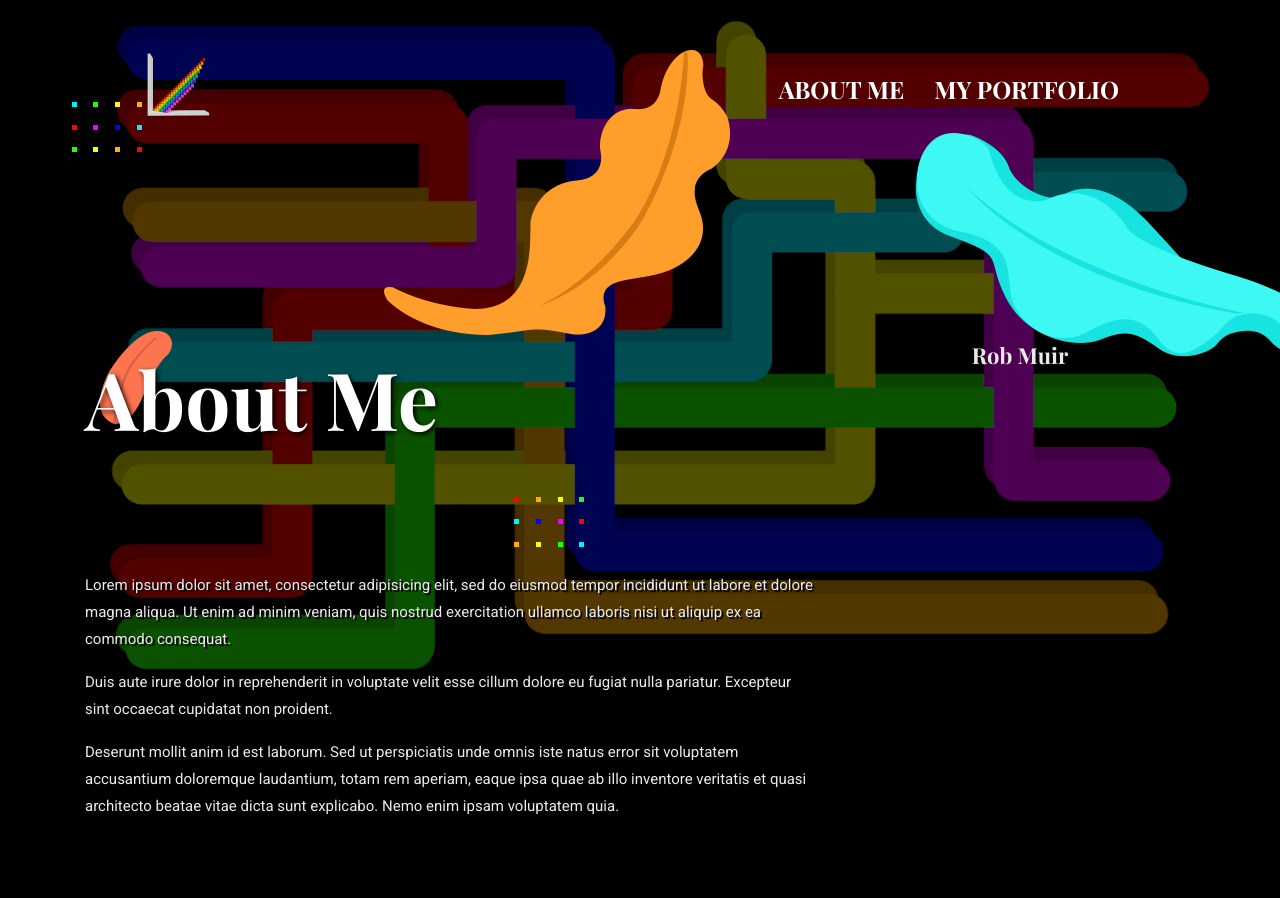
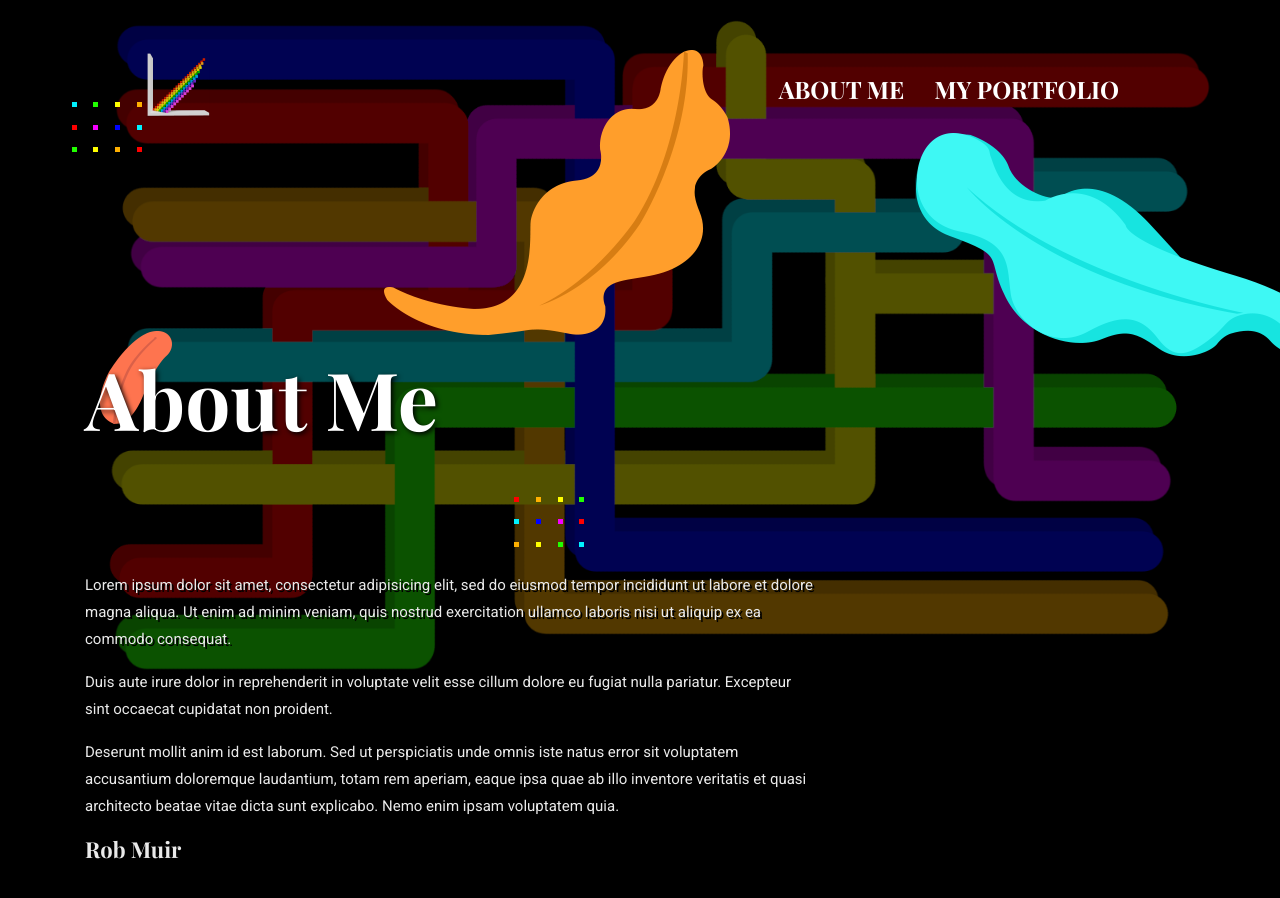
Before and after one commit to SpectralVectors/spectralvectors.github.io, a Jekyll site: the page built from _pages/about.md, in a window 1280 px wide and 900 px high. Built offline with Jekyll 4.4.1, drawn with Linux system fonts in a browser that asks for light colours.

Commit message:
Update about.html

```diff
--- a/_layouts/about.html
+++ b/_layouts/about.html
@@ -26,8 +26,6 @@ layout: default
     <div class="row">
       <div class="col-md-8">
         {{ content }}
-      </div>
-      <div class="col-md-4 text-center drag-lg-top">
         <h4>{{ page.author }}</h4>
       </div>
     </div>
```
